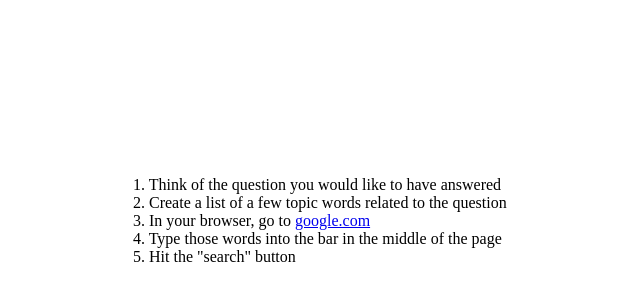
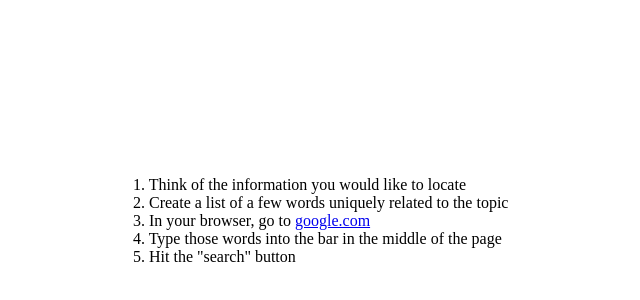
Before and after one commit to pariser/lygtfy, a plain HTML site: page index.html in a window 1280 px wide. Shown: the part 24-324 px from the top of the page, 307-947 px from the left. Drawn offline with Linux system fonts and the light colour scheme.

Commit message:
Updated wording

```diff
--- a/index.html
+++ b/index.html
@@ -21,8 +21,8 @@
   <body>
     <div id="container">
       <ul>
-        <li>1. Think of the question you would like to have answered </li>
-        <li>2. Create a list of a few topic words related to the question</li>
+        <li>1. Think of the information you would like to locate </li>
+        <li>2. Create a list of a few words uniquely related to the topic</li>
         <li>3. In your browser, go to <a href="google.com">google.com</a></li>
         <li>4. Type those words into the bar in the middle of the page</li>
         <li>5. Hit the "search" button</li>
```
